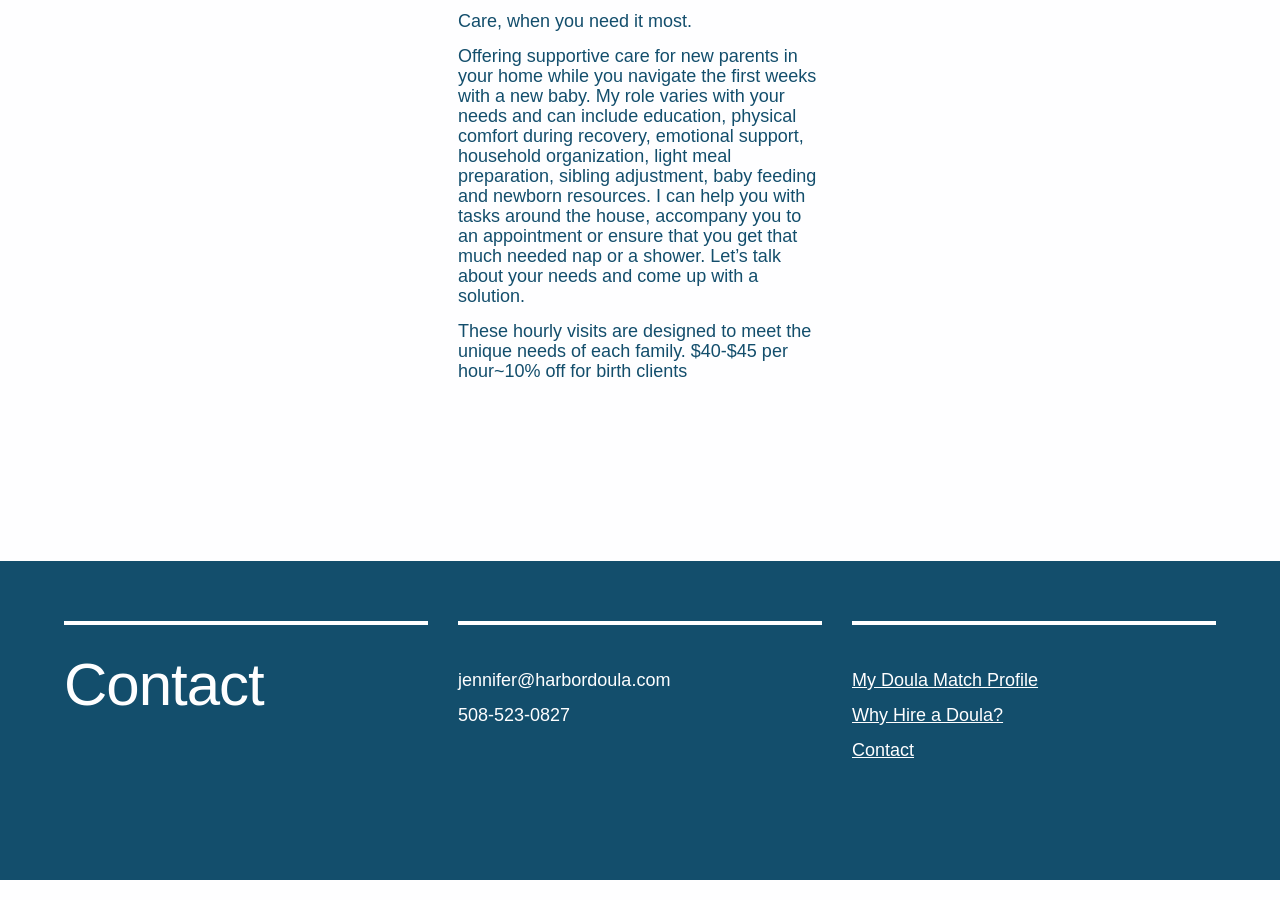
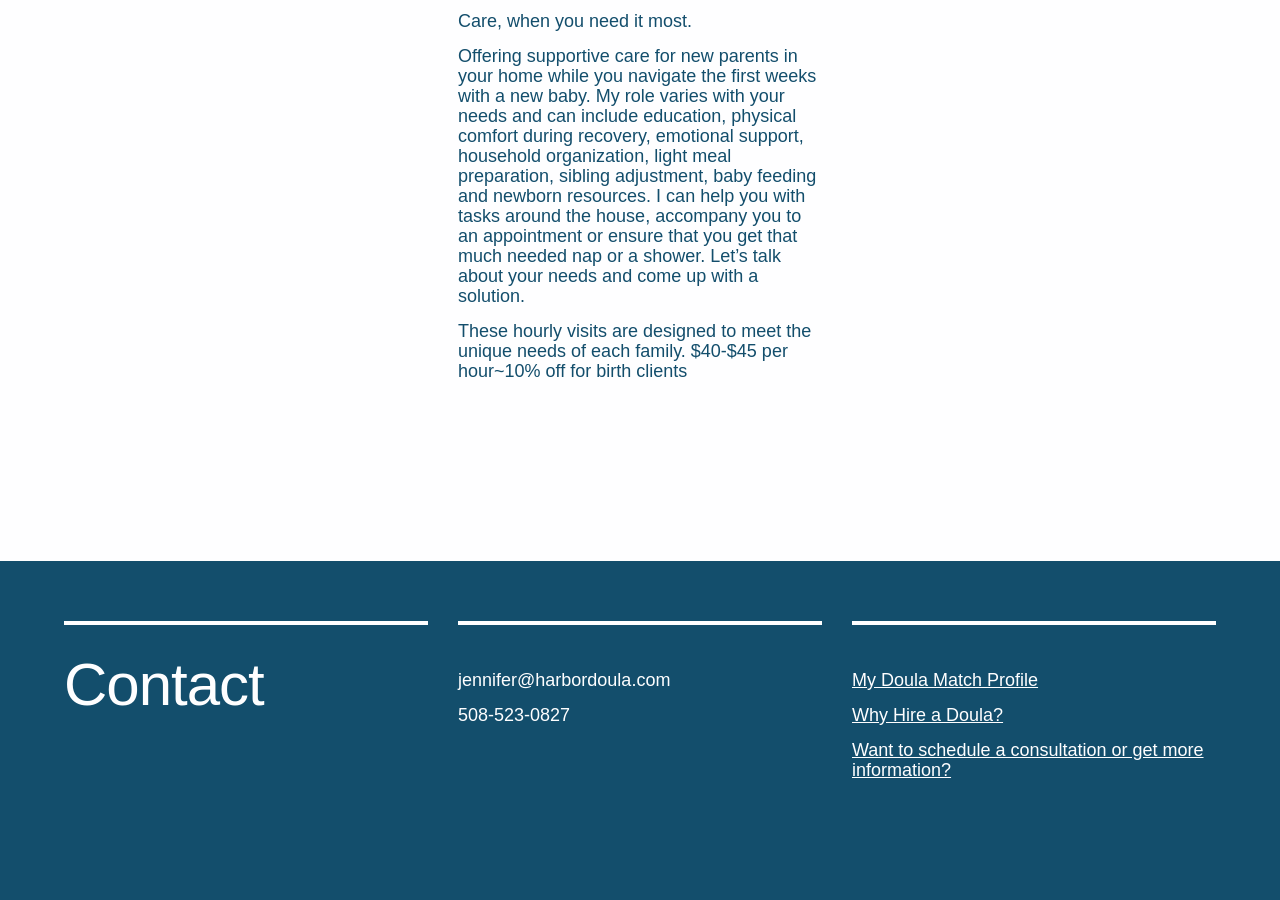
Before and after one commit to aidensymes/harbordoula.com, a Jekyll site: the page built from home.markdown, in a window 1280 px wide and 900 px high, scrolled down 4088 px. Built offline with Jekyll 4.4.1, drawn with Linux system fonts in a browser that asks for light colours; nearby versions of some CDN libraries; some web fonts are replaced.

Commit message:
Updated Home

```diff
--- a/home.markdown
+++ b/home.markdown
@@ -115,7 +115,7 @@ links:
   Key:
 - name: Why Hire a Doula?
   url: https://www.dona.org/what-is-a-doula/benefits-of-a-doula/
-- name: Contact
+- name: Want to schedule a consultation or get more information?
   url: https://edoula.biz/l/-MTkq2wwPBzAwyfTDFAU
 Key:
 layout: home
```
